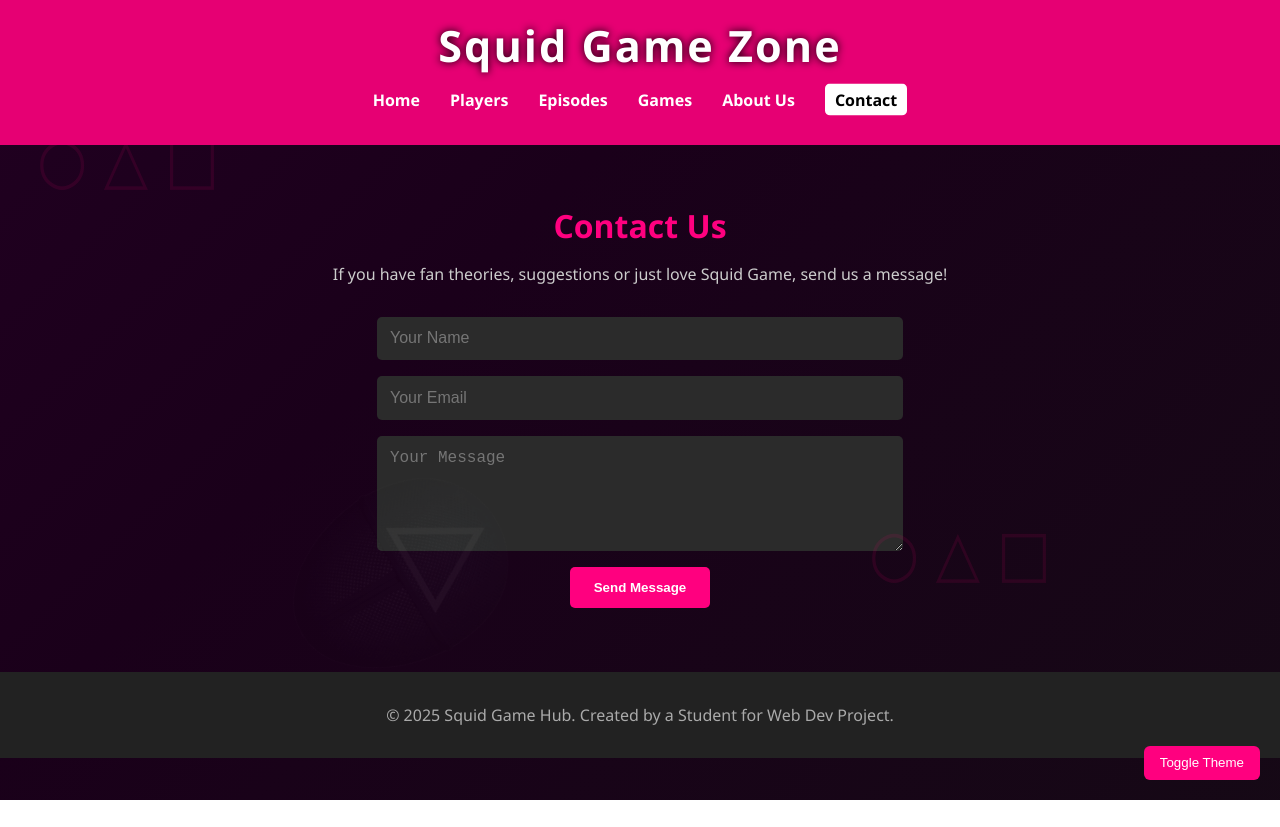
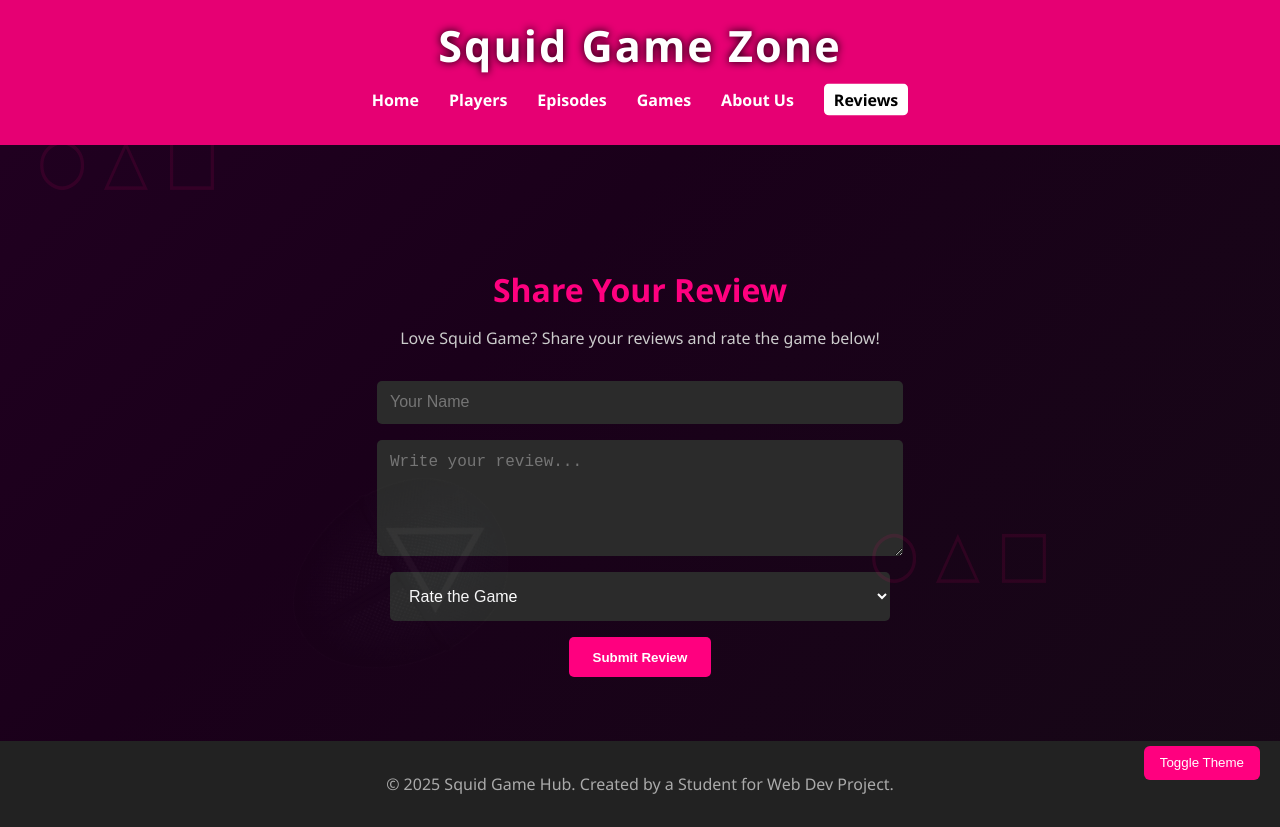
Before and after one commit to DC-BSU-RAK/assessment-2-web-development-project-spring-2025-Abdul-Hadi06, a plain HTML site: page Squid Game Zone/reviews.html in a window 1280 px wide. Before the commit the page ends 800 px from the top, so only its background shows below. Drawn offline with Linux system fonts and the light colour scheme.

Commit message:
Web Development Project

```diff
--- a/Squid Game Zone/contact.html
+++ b/Squid Game Zone/reviews.html
@@ -3,7 +3,7 @@
 <head>
   <meta charset="UTF-8" />
   <meta name="viewport" content="width=device-width, initial-scale=1.0"/>
-  <title>Contact - Squid Game Hub</title>
+  <title>Reviews - Squid Game Zone</title>
   <!--Linking the CSS file for styling-->
   <link rel="stylesheet" href="style.css"/>
 </head>
@@ -25,22 +25,30 @@
         <li><a href="episodes.html">Episodes</a></li>
         <li><a href="games.html">Games</a></li>
         <li><a href="about.html">About Us</a></li>
-        <li><a href="contact.html" class="active">Contact</a></li>
+        <li><a href="reviews.html" class="active">Reviews</a></li>
       </ul>
     </nav>
   </header>
 
-  <!--Main contact section of the page-->
-  <section class="contact">
-    <h2>Contact Us</h2>
+  <!--Main reviews section of the page-->
+  <section class="reviews">
+    <h2>Share Your Review</h2>
     <!--Small text to tell users what this form is for-->
-    <p>If you have fan theories, suggestions or just love Squid Game, send us a message!</p>
-    <!-- Contact form for users to send messages -->
-    <form class="contact-form" action="#">
+    <p>Love Squid Game? Share your reviews and rate the game below!</p>
+    <!-- Reviews form for users to give reviews -->
+    <form class="reviews-form" action="#">
       <input type="text" placeholder="Your Name" required>
-      <input type="email" placeholder="Your Email" required>
-      <textarea placeholder="Your Message" rows="5" required></textarea>
-      <button type="submit">Send Message</button>
+      <textarea placeholder="Write your review..." rows="5" required></textarea>
+      <!-- Star Rating Dropdown -->
+      <select required>
+        <option value="">Rate the Game</option>
+        <option value="5">★★★★★ - Masterpiece</option>
+        <option value="4">★★★★☆ - Great</option>
+        <option value="3">★★★☆☆ - Good</option>
+        <option value="2">★★☆☆☆ - Okay</option>
+        <option value="1">★☆☆☆☆ - Poor</option>
+      </select>
+      <button type="submit">Submit Review</button>
     </form>
   </section>
 
@@ -51,6 +59,7 @@
 
   <!--Theme toggle button to switch between dark/light mode-->
   <button id="theme-toggle" class="theme-btn">Toggle Theme</button>
+
   <!--Link to JavaScript-->
   <script src="script.js"></script>
 
--- a/Squid Game Zone/script.js
+++ b/Squid Game Zone/script.js
@@ -7,15 +7,15 @@ document.addEventListener("DOMContentLoaded", () => {
     }
   });
 
-  // === Fake form handler (Contact page) ===
-  const form = document.querySelector(".contact-form");
-  if (form) {
-    form.addEventListener("submit", function(e) {
-      e.preventDefault();
-      alert("Thanks for your message! We'll get back to you soon.");
-      form.reset();
-    });
-  }
+  // === Fake form handler (Reviews page) ===
+const reviewForm = document.querySelector(".reviews-form");
+if (reviewForm) {
+  reviewForm.addEventListener("submit", function(e) {
+    e.preventDefault();
+    alert("Thanks for your review! We appreciate your feedback.");
+    reviewForm.reset();
+  });
+}
 
   // === Theme Toggle Button ===
   const themeBtn = document.getElementById("theme-toggle");
--- a/Squid Game Zone/style.css
+++ b/Squid Game Zone/style.css
@@ -734,27 +734,27 @@ body::after {
   }
 }
 
-/* Contact section container with padding and center-aligned text */
-.contact {
+/* Reviews section container with padding and center-aligned text */
+.reviews {
   padding: 2rem;
   text-align: center;
 }
 
-/* Styling the title of contact section */
-.contact h2 {
+/* Styling the title of reviews section */
+.reviews h2 {
   color: #ff007f;
   font-size: 2rem;
   margin-bottom: 1rem;
 }
 
-/* Paragraph under the contact title */
-.contact p {
+/* Paragraph under the reviews title */
+.reviews p {
   color: #ccc;
   margin-bottom: 2rem;
 }
 
 /* Center the form and arrange inputs in a vertical column */
-.contact-form {
+.reviews-form {
   display: flex;
   flex-direction: column;
   align-items: center;
@@ -764,8 +764,8 @@ body::after {
 }
 
 /* Styling the input fields and text areas */
-.contact-form input,
-.contact-form textarea {
+.reviews-form input,
+.reviews-form textarea {
   width: 100%;
   padding: 0.8rem;
   border: none;
@@ -775,8 +775,18 @@ body::after {
   font-size: 1rem;
 }
 
+.reviews-form select {
+  width: 100%;
+  padding: 15px;
+  background-color: #2b2b2b;
+  border: none;
+  border-radius: 5px;
+  color: #fff;
+  font-size: 1rem;
+}
+
 /* Styling the submit button */
-.contact-form button {
+.reviews-form button {
   background-color: #ff007f;
   color: white;
   padding: 0.8rem 1.5rem;
@@ -788,7 +798,7 @@ body::after {
 }
 
 /* Hover effect for the submit button */
-.contact-form button:hover {
+.reviews-form button:hover {
   background-color: #e60073;
 }
 
```
Also changed, not shown: Squid Game Zone/about.html (+1 -1 lines), Squid Game Zone/episodes.html (+2 -2 lines), Squid Game Zone/games.html (+2 -2 lines), Squid Game Zone/players.html (+2 -2 lines), Squid Game Zone/trailer.html (+1 -1 lines), index.html (+1 -1 lines).
